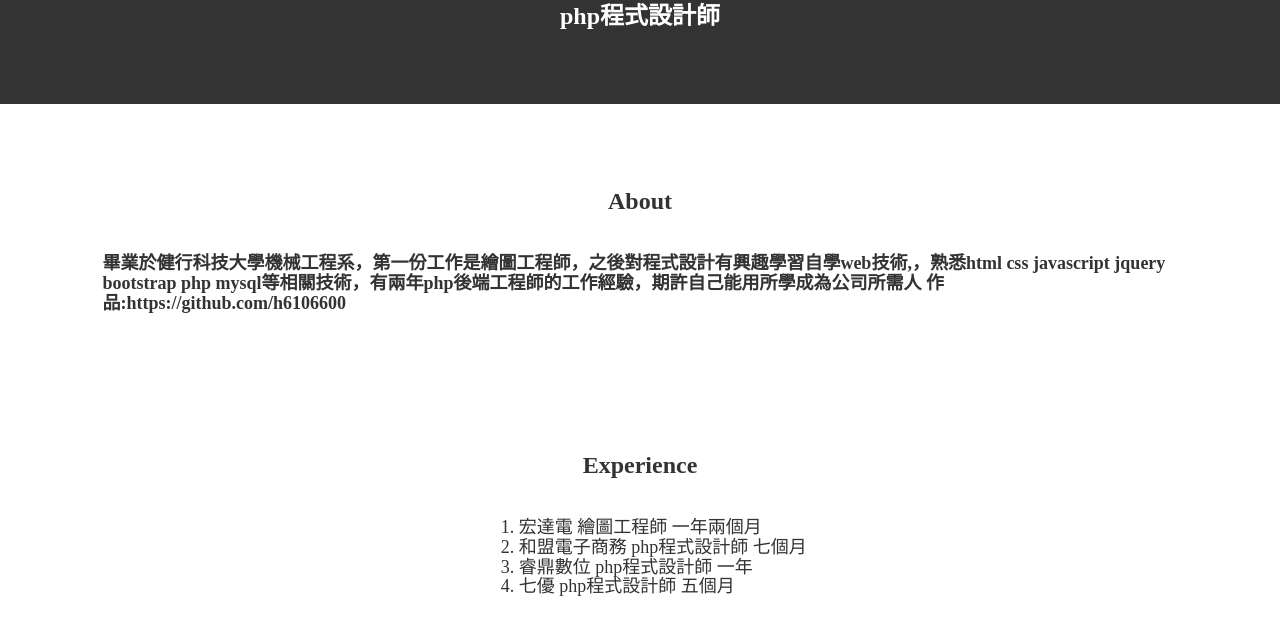
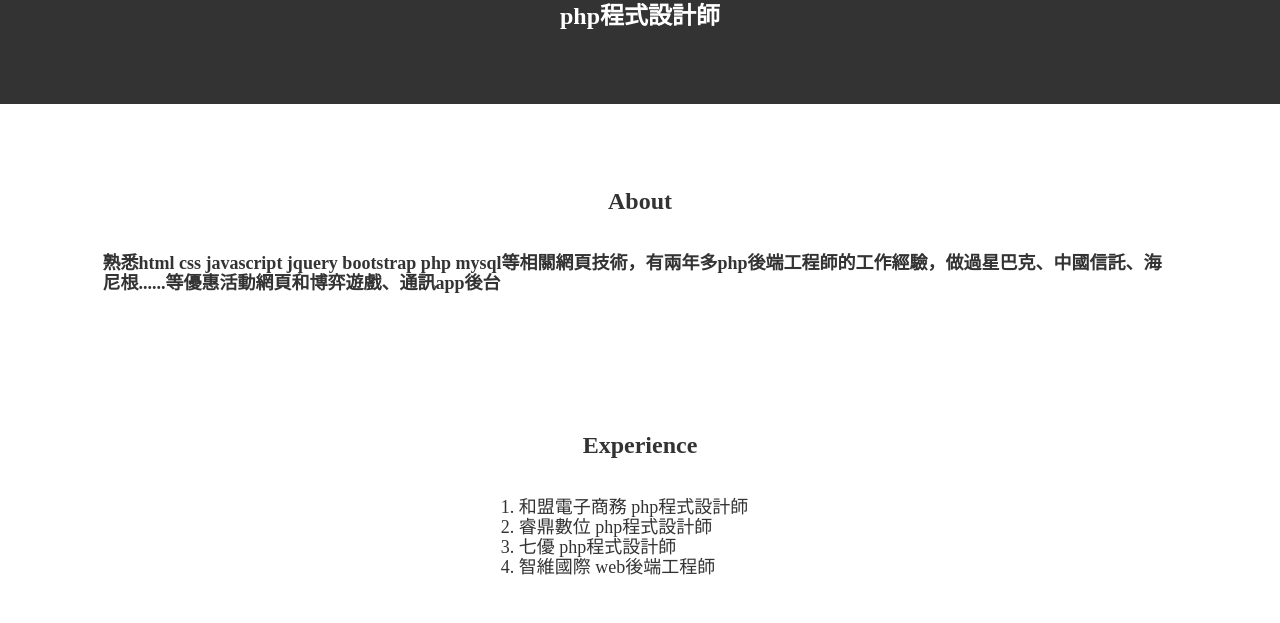
Before and after one commit to h6106600/h6106600.github.io, a plain HTML site: page index.html in a window 1280 px wide. Shown: the part 177-800 px from the top of the page. Drawn offline with nearby package versions, Linux system fonts and the light colour scheme.

Commit message:
Update index.html

```diff
--- a/index.html
+++ b/index.html
@@ -34,8 +34,7 @@
                     <h3 class="text-center"><b>About</b></h3>
                     <br>
                     <div>
-                        <h4><b>畢業於健行科技大學機械工程系，第一份工作是繪圖工程師，之後對程式設計有興趣學習自學web技術,，熟悉html  css  javascript  jquery  bootstrap  php  mysql等相關技術，有兩年php後端工程師的工作經驗，期許自己能用所學成為公司所需人
-				作品:https://github.com/h6106600</b></h4>
+                        <h4><b>熟悉html  css  javascript  jquery  bootstrap  php  mysql等相關網頁技術，有兩年多php後端工程師的工作經驗，做過星巴克、中國信託、海尼根......等優惠活動網頁和博弈遊戲、通訊app後台</b></h4>
                     </div>
                 </div>
             </div>
@@ -47,10 +46,10 @@
                     <h3 class="text-center"><b>Experience</b></h3><br>
                     <h4 class="experience_content">
                         <ol>
-                            <li>宏達電 繪圖工程師 一年兩個月</li>
-                            <li>和盟電子商務 php程式設計師 七個月</li>
-                            <li>睿鼎數位 php程式設計師 一年</li>
-			    <li>七優 php程式設計師 五個月</li>
+                            <li>和盟電子商務 php程式設計師 </li>
+                            <li>睿鼎數位 php程式設計師 </li>
+			    <li>七優 php程式設計師 </li>
+				<li>智維國際 web後端工程師 </li>
                         </ol>
                     </h4>
                 </div>
```
